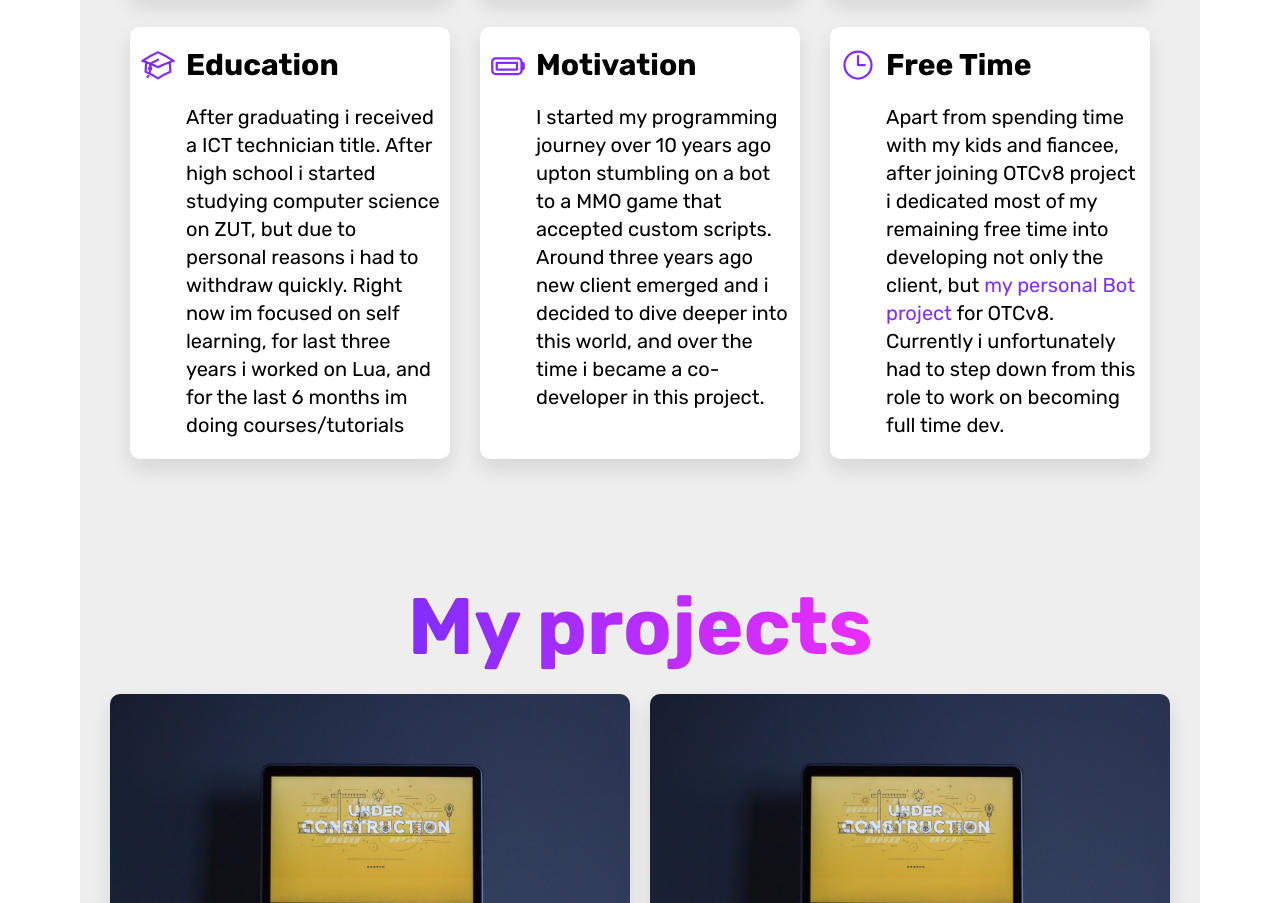
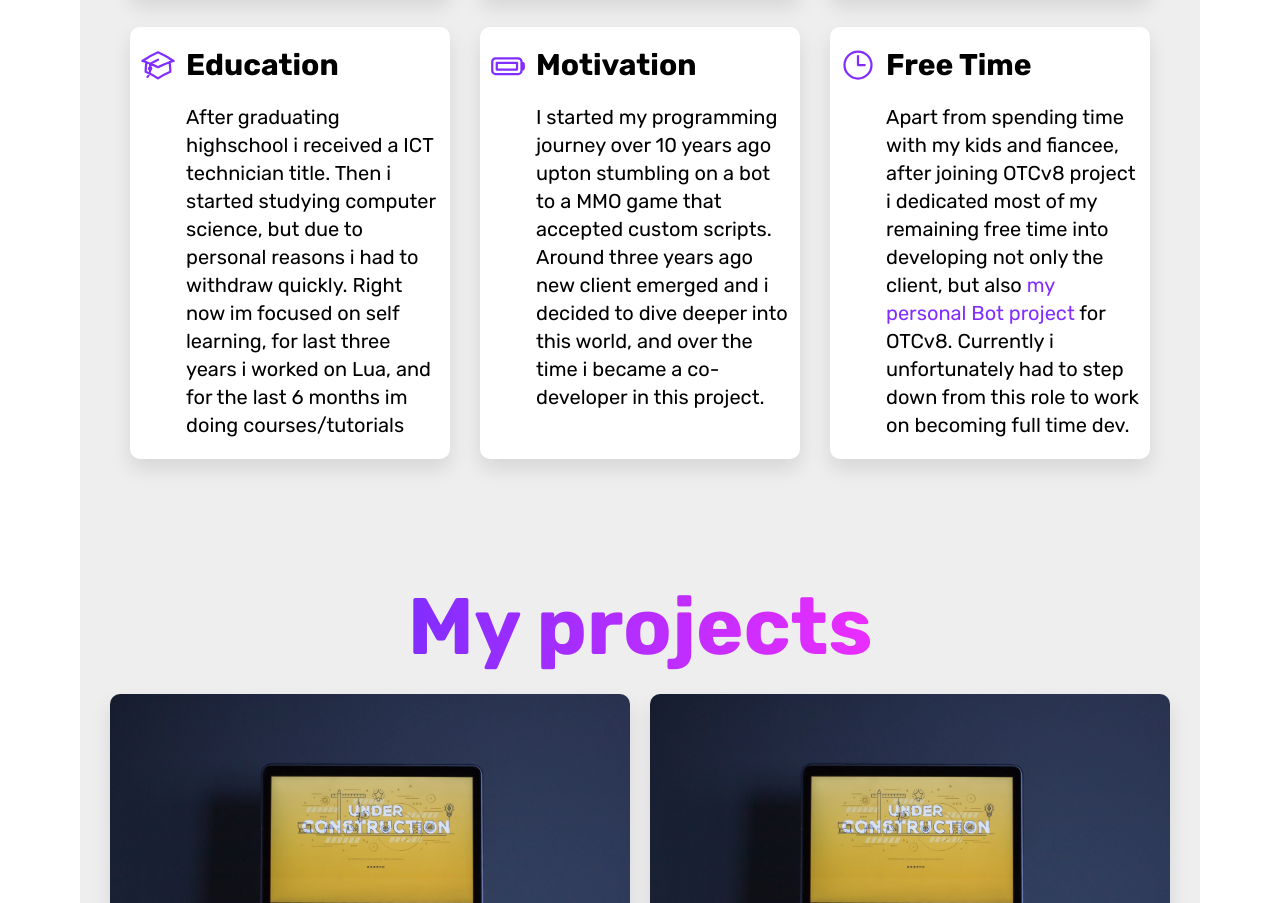
Before and after one commit to panxor93/adrian_g.github.io, a website: page index.html in a window 1280 px wide. Shown: the part 1276-2179 px from the top of the page. Drawn offline with Linux system fonts and the light colour scheme.

Commit message:
updated index.html

```diff
--- a/index.html
+++ b/index.html
@@ -351,11 +351,11 @@
           </svg>
           <h4 class="card__title">Education</h4>
           <p class="card__text">
-            After graduating i received a ICT technician title. After high
-            school i started studying computer science on ZUT, but due to
-            personal reasons i had to withdraw quickly. Right now im focused on
-            self learning, for last three years i worked on Lua, and for the
-            last 6 months im doing courses/tutorials
+            After graduating highschool i received a ICT technician title. Then
+            i started studying computer science, but due to personal reasons i
+            had to withdraw quickly. Right now im focused on self learning, for
+            last three years i worked on Lua, and for the last 6 months im doing
+            courses/tutorials
           </p>
         </div>
         <div class="card card--hidden">
@@ -400,7 +400,7 @@
           <p class="card__text">
             Apart from spending time with my kids and fiancee, after joining
             OTCv8 project i dedicated most of my remaining free time into
-            developing not only the client, but
+            developing not only the client, but also
             <a href="https://github.com/Vithrax/vBot" target="_blank"
               >my personal Bot project</a
             >
```
